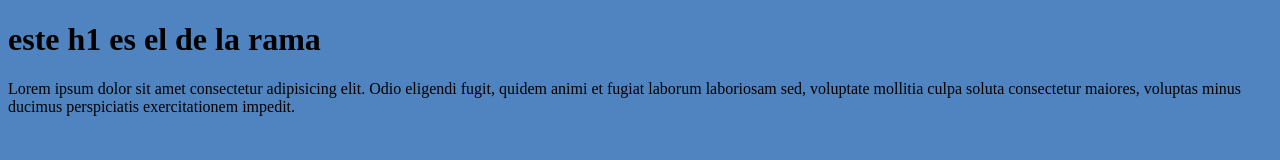
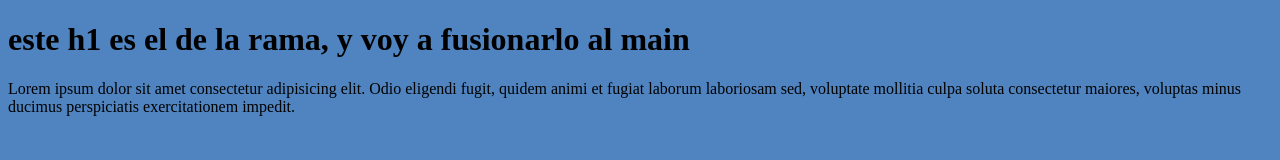
Before and after one commit to fabriciocristin/Primer-repositorio, a plain HTML site: page index.html in a window 1280 px wide. Drawn offline with Linux system fonts and the light colour scheme.

Commit message:
listo para fusionarse

```diff
--- a/index.html
+++ b/index.html
@@ -8,7 +8,7 @@
     <title>Document</title>
 </head>
 <body>
-    <h1>este h1 es el de la rama</h1>
+    <h1>este h1 es el de la rama, y voy a fusionarlo al main</h1>
     <p>Lorem ipsum dolor sit amet consectetur adipisicing elit. Odio eligendi fugit, quidem animi et fugiat laborum laboriosam sed, voluptate mollitia culpa soluta consectetur maiores, voluptas minus ducimus perspiciatis exercitationem impedit.</p>
 </body>
 </html>
```
